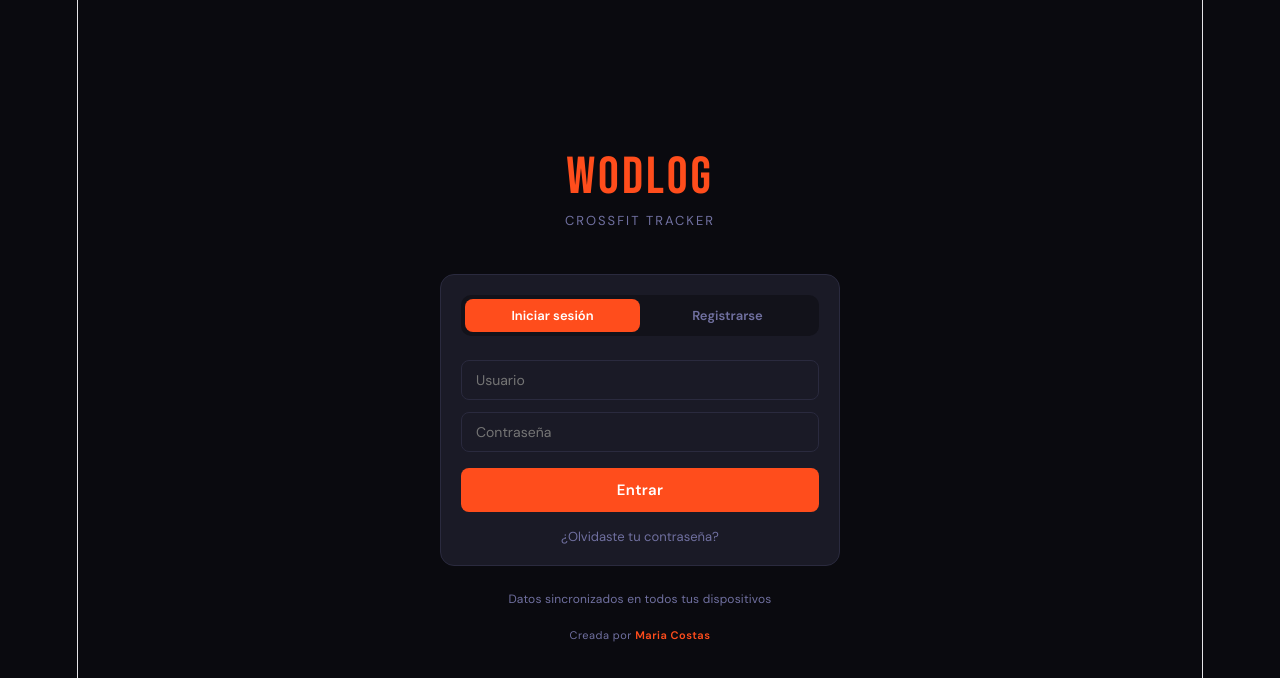
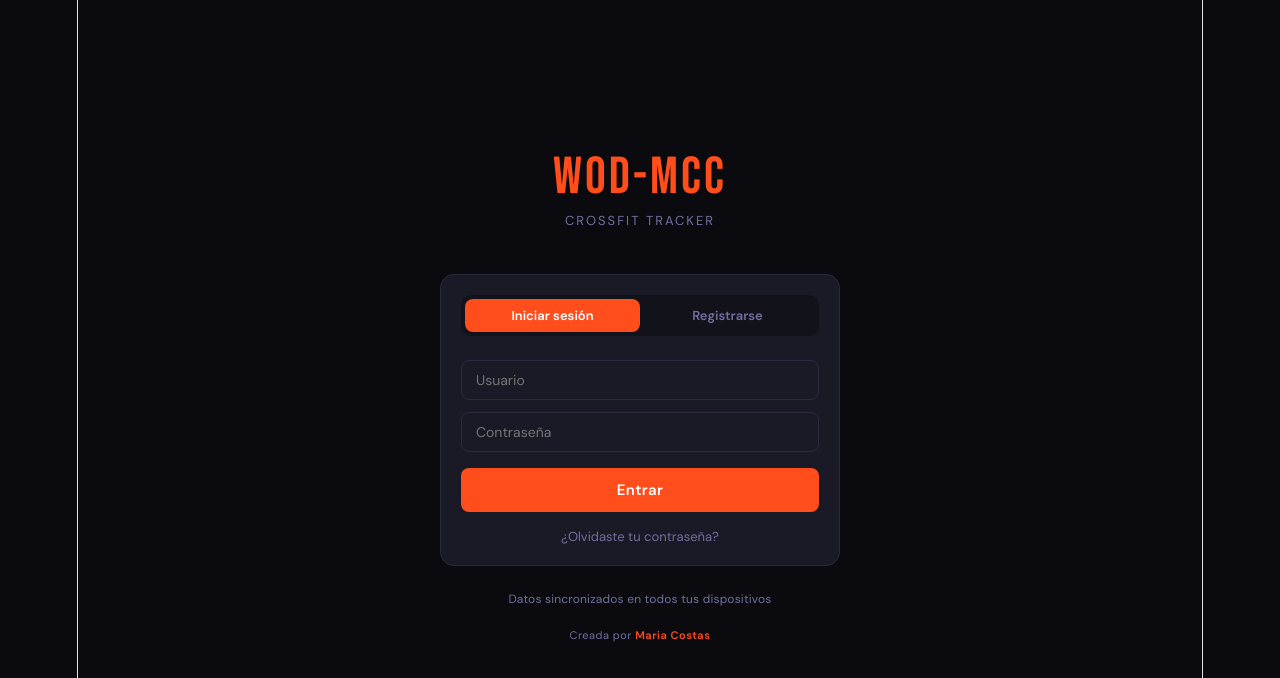
Before and after one commit to Miremcc/wodlog, a React (Vite) app: page / in a window 1280 px wide. Shown: the top 678 px of the page. Built offline with nearby package versions, Linux system fonts and the light colour scheme.

Commit message:
Update App.jsx

```diff
--- a/src/App.jsx
+++ b/src/App.jsx
@@ -172,7 +172,7 @@ function AuthScreen({ onLogin }) {
     <div style={{ minHeight: "100vh", display: "flex", alignItems: "center", justifyContent: "center", background: COLORS.bg, padding: 20 }}>
       <div style={{ width: "100%", maxWidth: 400 }} className="fade-in">
         <div style={{ textAlign: "center", marginBottom: 40 }}>
-          <div style={{ fontFamily: "'Bebas Neue'", fontSize: 52, letterSpacing: 3, color: COLORS.accent, lineHeight: 1 }}>WODLOG</div>
+          <div style={{ fontFamily: "'Bebas Neue'", fontSize: 52, letterSpacing: 3, color: COLORS.accent, lineHeight: 1 }}>WOD-MCC</div>
           <div style={{ color: COLORS.muted, fontSize: 13, letterSpacing: 2, marginTop: 4 }}>CROSSFIT TRACKER</div>
         </div>
         <Card>
```
